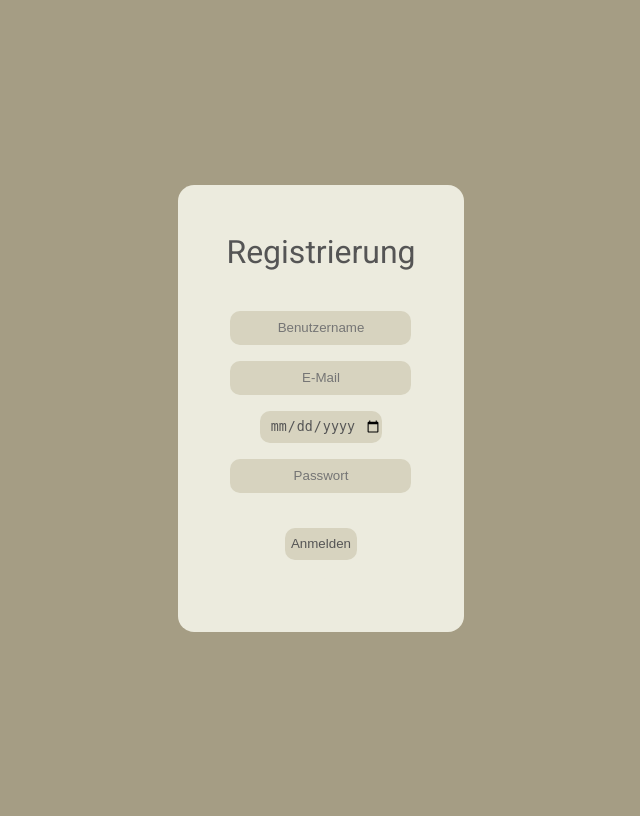
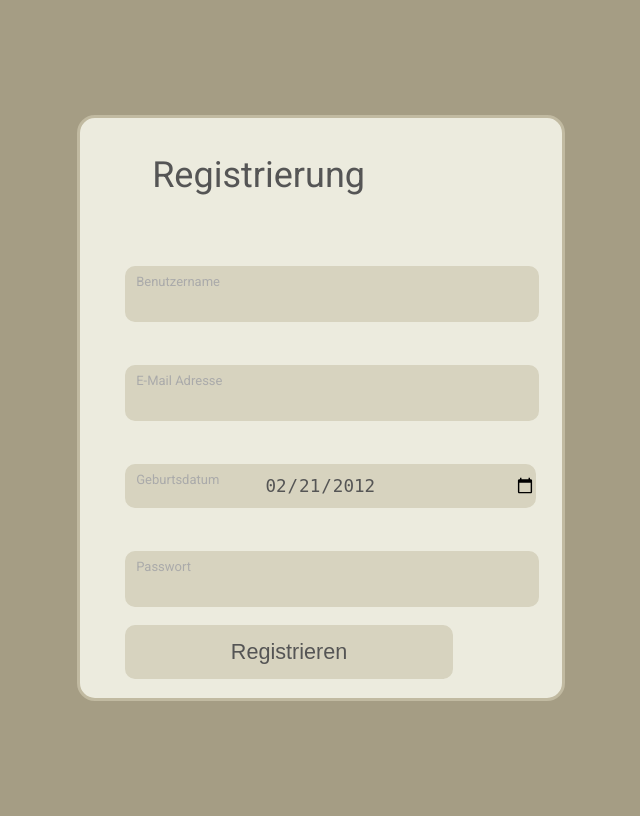
Before and after one commit to malu254/Eifrige-Otter-PM, a PHP site: page /login/registrieren.html in a window 1280 px wide. Shown: the whole page, without its empty margins (319-959 px from the left). Run offline with PHP 8.4, Linux system fonts and the light colour scheme.

Commit message:
style anpussung

```diff
--- a/Abgabe/server/login/registrieren.html
+++ b/Abgabe/server/login/registrieren.html
@@ -12,13 +12,31 @@
 <body>
     <form method="post">
         <div class="registrierung_card">
-                <label id="logo">Registrierung</label>
-                <input type="text" maxlength="35" name="benutzernameFormular" placeholder="Benutzername" id="bName" required>
-                <input type="email" maxlength="35" name="emailFormular" placeholder="E-Mail" id="bName" required>
-                <input type="date" maxlength="35" name="gebFormular" placeholder="Geburtsdatum" id="bName" required>
-                <input type="password" name="passwortFormular" placeholder="Passwort" id="passwort" required><br>
-                <input type="submit" name="submit" value="Anmelden" id="submit_button">
-                <div style="font-size:11px; color:#cc0000; margin-top:10px"><?php echo isset($error) ? htmlspecialchars($error) : ''; ?></div>
+            <label id="logo">Registrierung</label>
+            <div class="input-group">
+                <div class="container">
+                <label for="bName">Benutzername</label>
+                <input type="text" maxlength="35" name="benutzernameFormular" placeholder="" id="bName" required>
+                </div>
+                <div class="container">
+                <label for="email">E-Mail Adresse</label>
+                <input type="email" maxlength="35" name="emailFormular" placeholder="" id="email" required>
+                </div>
+                <div class="container">
+                <label for="bDate">Geburtsdatum</label>
+                <input type="date" maxlength="35" name="gebFormular" placeholder="" value="2012-02-21" id="bDate" required>
+                </div>
+                <div class="container">
+                <label for="passwort">Passwort</label>
+                <input type="password" maxlength="128" minlength="16" name="passwortFormular"  id="passwort" required><br>
+                </div>
+                <div class="container">
+                <input type="submit" name="submit" value="Registrieren" id="submit_button">
+                </div>
+                <div style="font-size:11px; color:#cc0000; margin-top:10px">
+                    <?php echo isset($error) ? htmlspecialchars($error) : ''; ?>
+                </div>
+            </div>
         </div>
     </form>
 </body>
--- a/Abgabe/server/webseite/style/login.css
+++ b/Abgabe/server/webseite/style/login.css
@@ -2,6 +2,7 @@
 
 :root {
     --color-text: #555;
+    --color-text-light: #aaa;
     --color-darkest: #A59D84;
     --color-dark: #C1BAA1;
     --color-default: #D7D3BF;
@@ -12,6 +13,7 @@
     font-family: "Roboto", sans-serif;
     color: var(--color-text);
     background: var(--color-darkest);
+    font-size: large;
 }
 
 body {
@@ -21,17 +23,12 @@
     justify-content: center;
 }
 
-        div {
-            margin: 1rem;
-        }
-
 form {
     display: flex;
     justify-content: center;
 }
 
 input {
-            margin: 0.5rem;
     border-radius: 10px;
     height: 2rem;
     border: none;
@@ -39,6 +36,9 @@
     margin-left: 0.5rem;
     background: var(--color-default);
     text-align: center;
+    width: 100%;
+    font-size: inherit;
+    height: 2.5em;
 }
 
 #submit_button {
@@ -48,6 +48,9 @@
     background: var(--color-default);
     align-items: center;
     cursor: pointer;
+    padding-left: 2em;
+    padding-right: 2em;
+    width:80%;
 }
 
 #submit_button:hover {
@@ -60,17 +63,35 @@
     margin: 1em;
 }
 
-	label {
+.container label {
+    color: var(--color-text-light);
+    position: relative;
+    top:25px;
+    left:20px;
+    font-size: small;
     text-align: center;
 }
 
-        div {
-            padding: 1em;
+.registrierung_card {
+    padding: 0 2em 0 2em;
     display: flex;
+    flex-direction: column;
+    background: var(--color-light);
+    border-radius: 1rem;
+    border: 3px solid var(--color-dark)
+}
+
+.input-group {
+    width: 100%;
+    font-size: larger;
+    display: flex;
+    flex-direction: column;
     align-items: center;
-            flex-direction: column;
-            justify-content: center;
-            background: var(--color-light);
-            width:fit-content;
-            border-radius: 1rem;
+    justify-content: stretch;
+
 }
+
+.container {
+    margin: 0.5rem;
+    width: 100%;
+}
```
Also changed, not shown: Abgabe/server/uebersicht/uebersicht.html (+16 -16 lines). Lines whose indentation alone changed are shown as unchanged.
